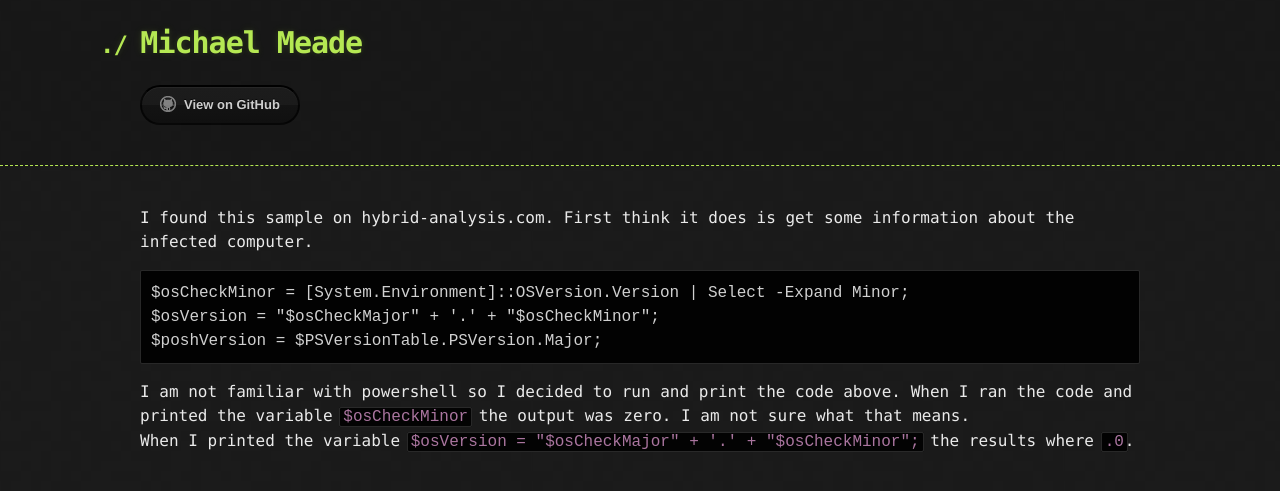
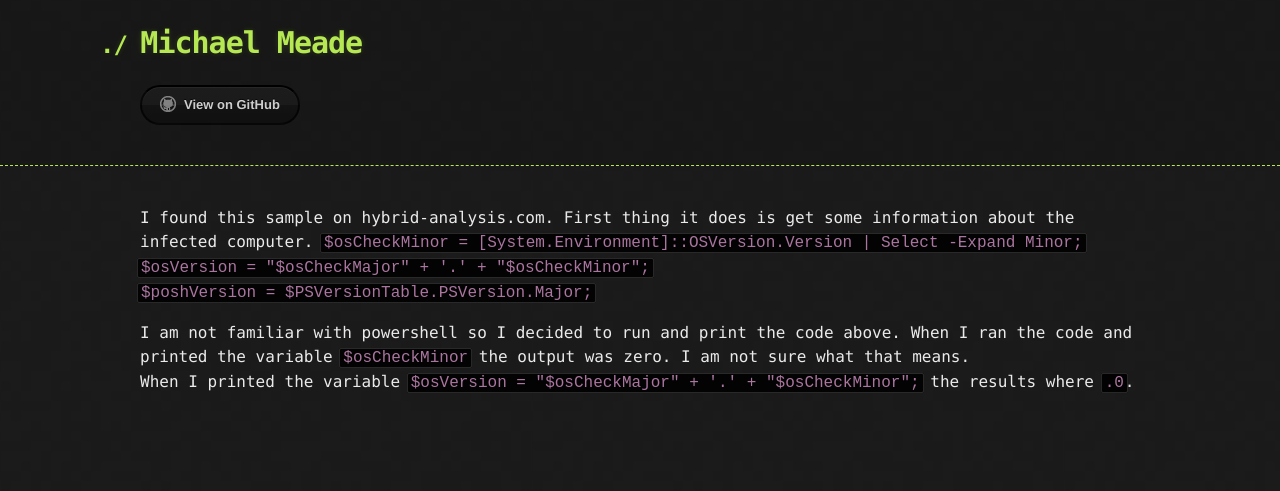
Before and after one commit to Michael-Meade/MinerFind, a Jekyll site: the page built from powerShellXmrig.md, in a window 1280 px wide. Shown: the top 491 px of the page. Built offline with Jekyll 4.4.1, drawn with Linux system fonts in a browser that asks for light colours; our own code applies the rules of GitHub Pages for plain Markdown files; the repository's description, which GitHub fills in, is left out.

Commit message:
Update powerShellXmrig.md

````diff
--- a/powerShellXmrig.md
+++ b/powerShellXmrig.md
@@ -1,8 +1,7 @@
-I found this sample on hybrid-analysis.com.  First think it does is get some information about the infected computer.
-```
-$osCheckMinor = [System.Environment]::OSVersion.Version | Select -Expand Minor;
-$osVersion = "$osCheckMajor" + '.' + "$osCheckMinor";
-$poshVersion = $PSVersionTable.PSVersion.Major;
-```
+I found this sample on hybrid-analysis.com.  First thing it does is get some information about the infected computer.
+```$osCheckMinor = [System.Environment]::OSVersion.Version | Select -Expand Minor;```<br>
+```$osVersion = "$osCheckMajor" + '.' + "$osCheckMinor";```<br>
+```$poshVersion = $PSVersionTable.PSVersion.Major;```<br>
+
 I am not familiar with powershell so I decided to run and print the code above. When I ran the code and printed the variable ```$osCheckMinor``` the output was zero. I am not sure what that means. <br>
 When I printed the variable  ```$osVersion = "$osCheckMajor" + '.' + "$osCheckMinor";``` the results where ```.0```.<br>
````
